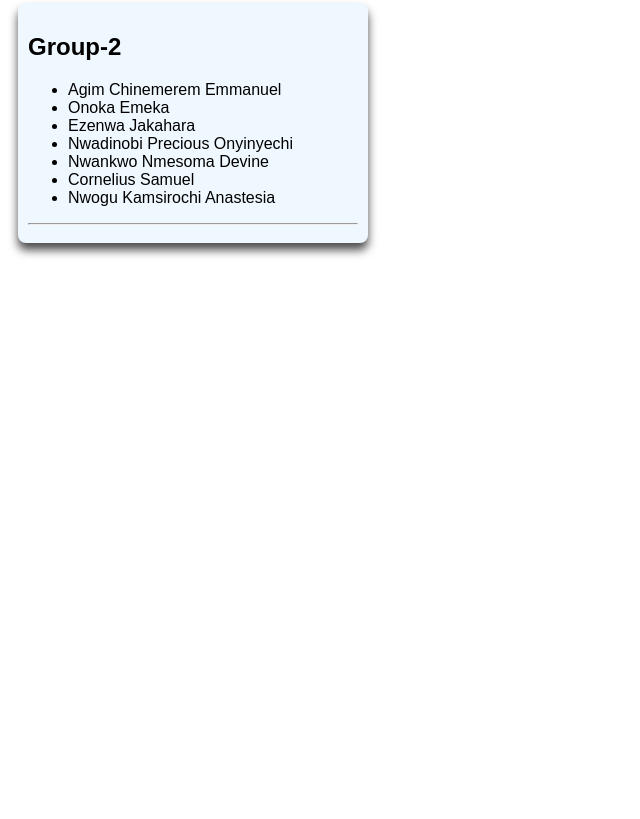
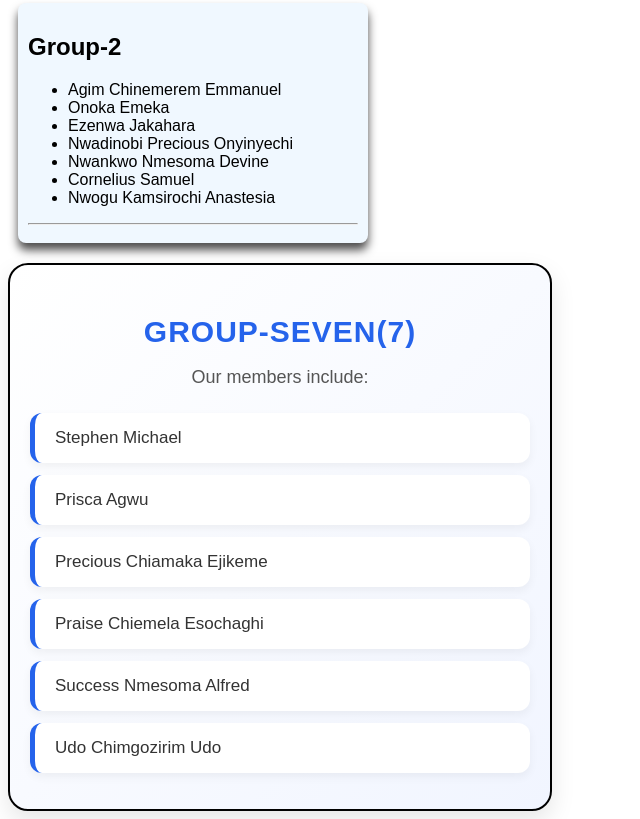
Before and after one commit to EMMANDIOMA/class-project, a plain HTML site: page index.html in a window 1280 px wide. Shown: the part 498-1317 px from the top of the page, without its empty margins (0-640 px from the left). Before the commit the page ends 800 px from the top, so only its background shows below. Drawn offline with Linux system fonts and the light colour scheme.

Commit message:
modified the index.html and css file by adding group-seven members and styling it

```diff
--- a/index.html
+++ b/index.html
@@ -32,5 +32,20 @@
         </ul>
       <hr>
     </div>
+
+    <section id="group-seven">
+      <h3>Group-seven(7)</h3>
+      <P>Our members include: </P>
+      <ul>
+        <li>Stephen Michael</li>
+        <li>Prisca Agwu</li>
+        <li>Precious Chiamaka Ejikeme</li>
+        <li>Praise Chiemela Esochaghi</li>
+        <li>Success Nmesoma Alfred</li>
+        <li>Udo Chimgozirim Udo</li>
+      </ul>
+
+    </section>
+
   </body>
 </html>
--- a/style.css
+++ b/style.css
@@ -8,3 +8,70 @@ body div {
   padding-right: 10px;
   box-shadow: 0px 7px 10px rgb(77, 76, 76);
 }
+
+#group-seven {
+  border: 2px solid;
+}
+
+#group-seven {
+  max-width: 500px;
+  margin-top: 20px;
+  padding: 20px;
+  background: linear-gradient(135deg, #ffffff, #f1f5ff);
+  border-radius: 20px;
+  box-shadow: 0 10px 25px rgba(0, 0, 0, 0.1);
+  font-family: Arial, sans-serif;
+  transition: transform 0.3s ease, box-shadow 0.3s ease;
+}
+
+
+#group-seven:hover {
+  transform: translateY(-8px);
+  box-shadow:0 15px 35px rgba(0, 0, 0, 0.15);
+}
+
+
+#group-seven h3 {
+  text-align: center;
+  font-size: 30px;
+  color: #2563eb;
+  margin-bottom: 10px;
+  text-transform: uppercase;
+  letter-spacing: 1px;
+}
+
+
+#group-seven p {
+  text-align: center;
+  color: #555;
+  font-size: 18px;
+  margin-bottom: 25px;
+}
+
+
+#group-seven ul {
+  list-style: none;
+  padding: 0;
+  display: grid;
+  gap: 12px;
+}
+
+
+#group-seven li {
+  background: white;
+  padding: 15px 20px;
+  border-radius: 12px;
+  color: #333;
+  font-size: 17px;
+  font-weight: 500;
+  border-left: 5px solid #2563eb;
+  box-shadow: 0 4px 10px rgba(0, 0, 0, 0.05);
+  transition: all 0.3s ease;
+}
+
+
+#group-seven li:hover {
+  background: #2563eb;
+  color: white;
+  transform: translateX(10px);
+}
```
